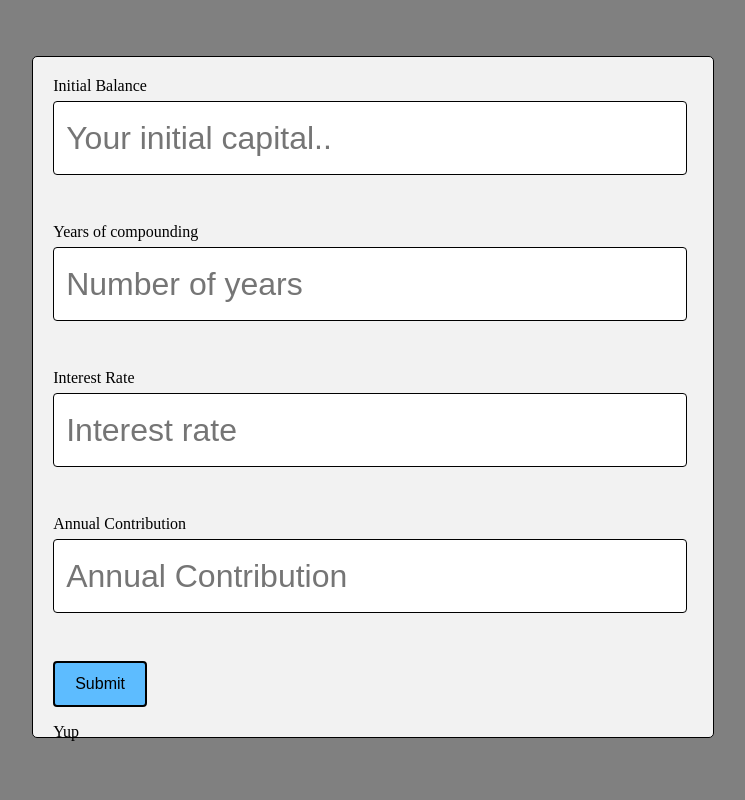
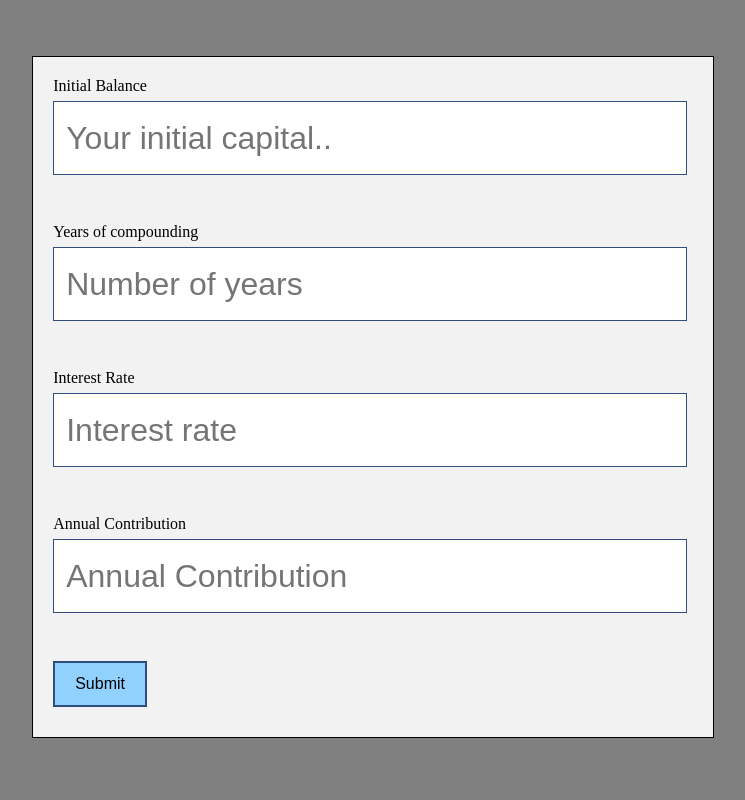
Before and after one commit to MaysenTG/Compound-Growth-JS-App, a website: page index.html in a window 1280 px wide. Shown: the top 800 px of the page, without its empty margins (262-1007 px from the left). Drawn offline with nearby package versions, Linux system fonts and the light colour scheme.

Commit message:
Change styles and formatting

```diff
--- a/index.html
+++ b/index.html
@@ -55,7 +55,6 @@
 
         <input id="submit-btn" type="submit" value="Submit"></input>
       </form>
-      <p id="finalResult">Yup</p>
     </div>
 
     <canvas class="box" id="exponentialGrowthChart"></canvas>
--- a/script.js
+++ b/script.js
@@ -6,6 +6,7 @@ var interest;
 var contribution;
 var exponentialValues = [];
 var config;
+var graphLabel;
 var ctx = $('#exponentialGrowthChart').get(0).getContext('2d');
 
 
@@ -42,7 +43,7 @@ var myChart = new Chart(ctx, {
         datasets: [{
             label: 'My First Dataset',
             data: [],
-            fill: false,
+            //fill: false,
             borderColor: 'rgb(75, 192, 192)',
             tension: 0.1
         }]
--- a/style.css
+++ b/style.css
@@ -21,12 +21,12 @@ textarea {
   margin: 0 auto;
   width: 95%;
   padding: 12px;
-  border: 1px solid black;
-  border-radius: 4px;
+  border: 1px solid #304e7e;
   margin-top: 6px;
   margin-bottom: 3rem;
   resize: vertical;
   font-size: 2rem;
+  color: #304e7e;
 }
 
 textarea {
@@ -37,23 +37,21 @@ textarea {
 
 
 #submit-btn {
-  background-color: #5dbcff;
-  border: 2px solid black;
+  background-color: #90d1ff;
+  border: 2px solid #304e7e;
   color: black;
   padding: 12px 20px;
-  border-radius: 4px;
   cursor: pointer;
   font-size: 1rem;
 }
 
 /* When moving the mouse over the submit button, add a darker green color */
 input[type="submit"]:hover {
-  background-color: #55a8e3;
+  background-color: #77c7ff;
 }
 
 /* Add a background color and some padding around the form */
 #exponentialCalcApp {
-  border-radius: 5px;
   background-color: #f2f2f2;
   padding: 20px;
 }
```
